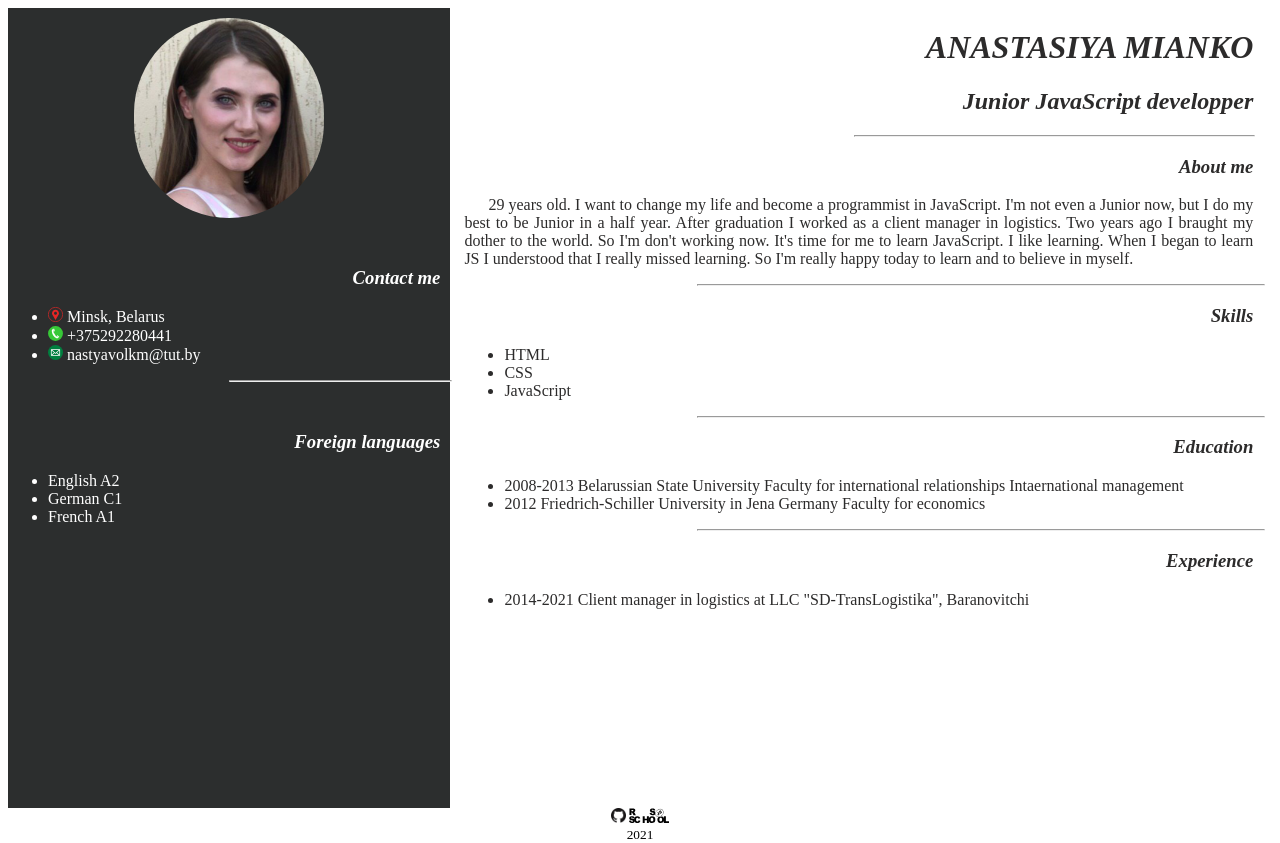
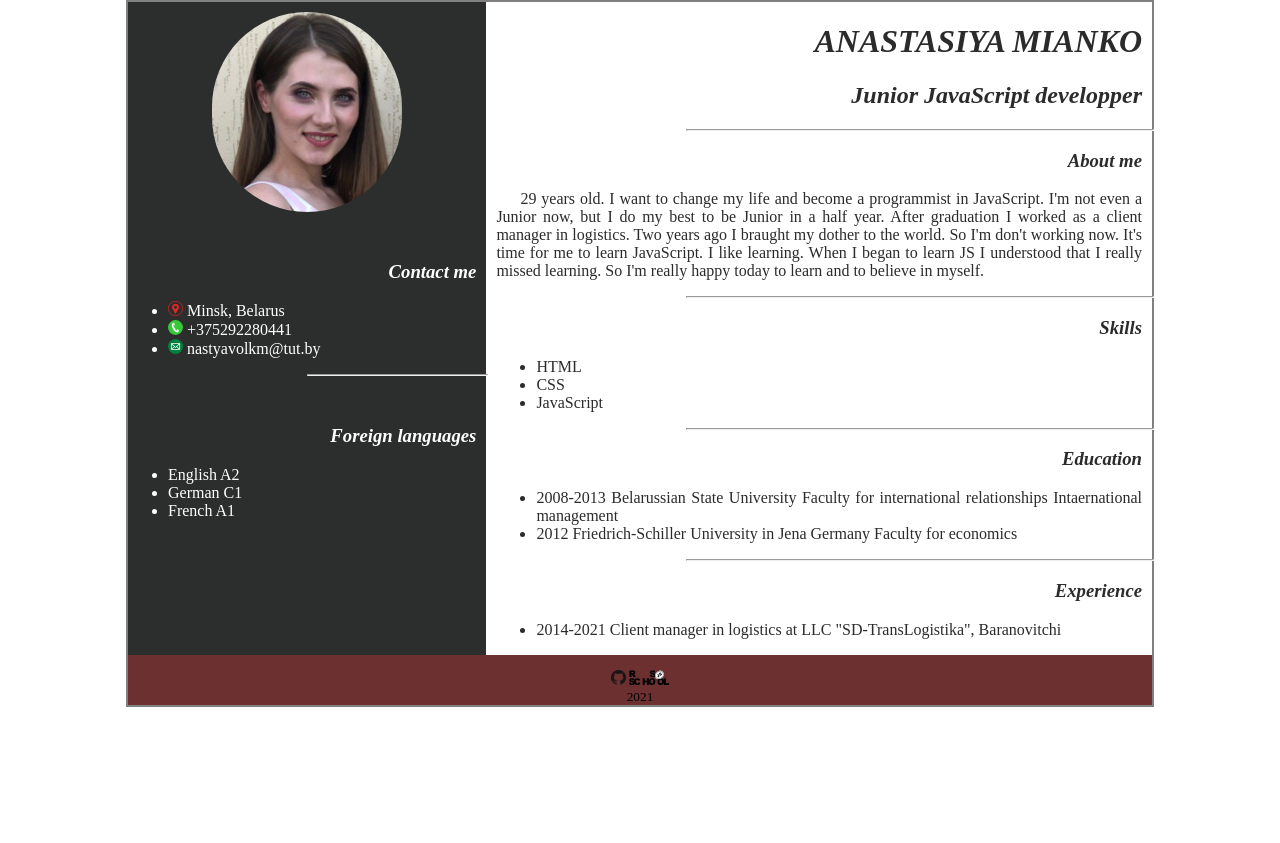
Before and after one commit to nastyavolkm/rsschool-cv, a plain HTML site: page index.html in a window 1280 px wide. After the commit the page ends 800 px from the top, so only its background shows below. Drawn offline with Linux system fonts and the light colour scheme.

Commit message:
fix: fix markup

```diff
--- a/cvSem.css
+++ b/cvSem.css
@@ -1,13 +1,7 @@
-html,
-body, main, .wrapper, .container {
-    height: 100%;
-}
-
-main {
+body {
+    border: solid 2px grey;
     margin: 0 auto;
-    width: 600px;
-    border: solid 2px grey;
-
+    width: 80%;
 }
 
 h3 {
@@ -24,6 +18,7 @@ h3 {
     width: 35%;
     background-color: rgb(44, 46, 46);
     color: white;
+    flex: 0.35;
 }
 
 .left-block section article {
@@ -40,24 +35,29 @@ h3 {
     border-radius: 200px;
 }
 
-.left-block section hr {
+.left-block hr {
    width: 50%;
    margin: 0 0 0 50%;
 
 }
 
-.block {
-    /* float: left; */
-    display: inline-block;
-    height: 100%;
-    vertical-align: top;
+.row {
+    display: flex;
+    flex-direction: row;
+    width: 100%;
+}
+
+.column {
+    display: flex;
+    flex-direction: column;
+    /* flex: 1; */
 }
 
 .right-block {
     width: 64%;
     color: rgb(44, 43, 43);
     /* display: inline-block; */
-
+    flex: 0.65;
 }
 
 .right-block header {
@@ -66,12 +66,7 @@ h3 {
     font-style: italic;
 }
 
-header hr {
-    width: 50%;
-    margin: 0 0 0 50%;
-}
-
-.right-block section hr {
+.right-block hr {
    width: 70%;
    margin: 0 0 0 30%;
 
@@ -89,11 +84,11 @@ header hr {
 }
 
 footer {
-    /* clear: both; */
     display: block;
     text-align: center;
     font-size: smaller;
-    border-top: grey;
+    padding-top: 15px;
+    background-color: #6d3030;
 }
 
 footer img {
--- a/index.html
+++ b/index.html
@@ -7,9 +7,10 @@
 </head>
 
 <body>
-  <div class="wrapper">
+  <main>
     <div class="container">
-      <div class="left-block block">
+      <div class="row">
+        <div class="left-block column">
           <section>
             <img class="photo-class" src="assets/avatar.PNG" alt="photo">
           </section>
@@ -21,14 +22,15 @@
                 <li> <img src="assets/address.svg" alt="address"> Minsk, Belarus</li>
                 <li> <img src="assets/phone-call-icon.svg" alt="phone"> +375292280441</li>
                 <li> <img src="assets/email.svg" alt="e-mail"> nastyavolkm@tut.by</li>
-            </ul c>
+              </ul>
             </article>
+          </section>
           <hr>
-        </section>
+
           <section>
             <article>
+              <h3>Foreign languages</h3>
               <ul>
-              <h3>Foreign languages</h3>
                 <li>English A2</li>
                 <li>German C1</li>
                 <li>French A1</li>
@@ -37,13 +39,12 @@
           </section>
         </div>
 
-      <div class="right-block block">
+        <div class="right-block column">
           <header>
             <h1>ANASTASIYA MIANKO</h1>
             <h2>Junior JavaScript developper</h2>
+          </header>
           <hr>
-        </header>
-
 
           <section>
             <article>
@@ -56,135 +57,37 @@
                 really happy today to learn and to believe in myself.
               </p>
             </article>
+          </section>
           <hr>
-
-        </section>
 
           <section>
             <article>
+              <h3>Skills</h3>
               <ul>
-              <h3>Skills</h3>
                 <li>HTML</li>
                 <li>CSS</li>
                 <li>JavaScript</li>
               </ul>
             </article>
+          </section>
           <hr>
-        </section>
 
           <section>
             <article>
+              <h3>Education</h3>
               <ul>
-              <h3>Education</h3>
                 <li>2008-2013 Belarussian State University Faculty for international relationships Intaernational
                   management</li>
                 <li>2012 Friedrich-Schiller University in Jena Germany Faculty for economics</li>
               </ul>
             </article>
+          </section>
           <hr>
-        </section>
 
           <section>
             <article>
+              <h3>Experience</h3>
               <ul>
-              <h3>Experience</h3>
-              <li>2014-2021 Client manager in logistics at LLC "SD-TransLogistika", Baranovitchi</li>
-            </ul>
-          </article>
-        </section>
-      </div>
-    </div>
-    <footer>
-      <nav>
-<a href="https://github.com/nastyavolkm"><img src="assets/GitHub-Mark-64px.png" alt="github"></a>
-<a href="https://rs.school/js/"><img src="assets/rs_school_js.svg" alt="rsschool"></a>
-</nav>
-2021
-</footer>
-  </div>
-
-  <!-- <main>
-    <div class="wrapper">
-      <div class="container">
-        <div class="left-block block">
-          <section>
-            <img class="photo-class" src="D:\Фото\Телефон\iPhone 7 (Вонючка)\101APPLE\Настя.png" alt="photo" height="200">
-          </section>
-
-          <section>
-            <article>
-              <ul>
-                <h3>Contact me</h3>
-                <li> <img src="D:\nastya\JS\images\address.png" alt="address" height="15"> Minsk, Belarus</li>
-                <li> <img src="D:\nastya\JS\images\phone.png" alt="phone" height="15"> +375292280441</li>
-                <li> <img src="D:\nastya\JS\images\e-mail.png" alt="e-mail" height="15"> nastyavolkm@tut.by</li>
-              </ul>
-            </article>
-            <hr>
-          </section>
-          <section>
-            <article>
-              <ul>
-                <h3>Foreign languages</h3>
-                <li>English A2</li>
-                <li>German C1</li>
-                <li>French A1</li>
-              </ul>
-            </article>
-          </section>
-        </div>
-
-        <div class="right-block block">
-          <header>
-            <h1>ANASTASIYA MIANKO</h1>
-            <h2>Junior JavaScript developper</h2>
-            <hr>
-          </header>
-
-
-          <section>
-            <article>
-              <h3>About me</h3>
-              <p>
-                29 years old. I want to change my life and become a programmist in JavaScript. I'm not even a Junior now,
-                but I do my best to be Junior in a half year. After graduation I worked as a client manager in logistics.
-                Two years ago I braught my dother to the world. So I'm don't working now. It's time for me to learn
-                JavaScript. I like learning. When I began to learn JS I understood that I really missed learning. So I'm
-                really happy today to learn and to believe in myself.
-              </p>
-            </article>
-            <hr>
-
-          </section>
-
-          <section>
-            <article>
-              <ul>
-                <h3>Skills</h3>
-                <li>HTML</li>
-                <li>CSS</li>
-                <li>JavaScript</li>
-              </ul>
-            </article>
-            <hr>
-          </section>
-
-          <section>
-            <article>
-              <ul>
-                <h3>Education</h3>
-                <li>2008-2013 Belarussian State University Faculty for international relationships Intaernational
-                  management</li>
-                <li>2012 Friedrich-Schiller University in Jena Germany Faculty for economics</li>
-              </ul>
-            </article>
-            <hr>
-          </section>
-
-          <section>
-            <article>
-              <ul>
-                <h3>Experience</h3>
                 <li>2014-2021 Client manager in logistics at LLC "SD-TransLogistika", Baranovitchi</li>
               </ul>
             </article>
@@ -194,9 +97,14 @@
     </div>
 
 
-
-
-  </main> -->
+  </main>
+  <footer>
+    <nav>
+      <a href="https://github.com/nastyavolkm"><img src="assets/GitHub-Mark-64px.png" alt="github"></a>
+      <a href="https://rs.school/js/"><img src="assets/rs_school_js.svg" alt="rsschool"></a>
+    </nav>
+    2021
+  </footer>
 
 </body>
 
```
Lines whose indentation alone changed are shown as unchanged.
